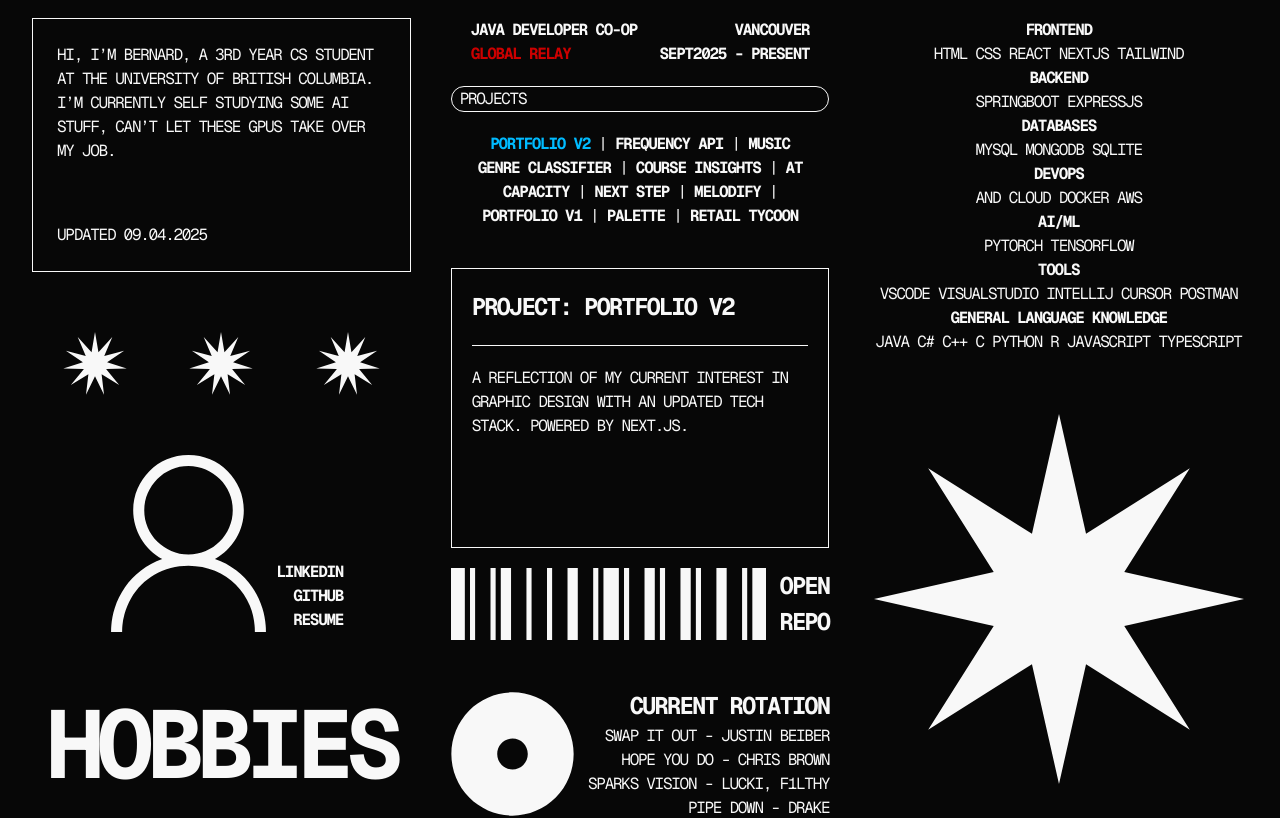
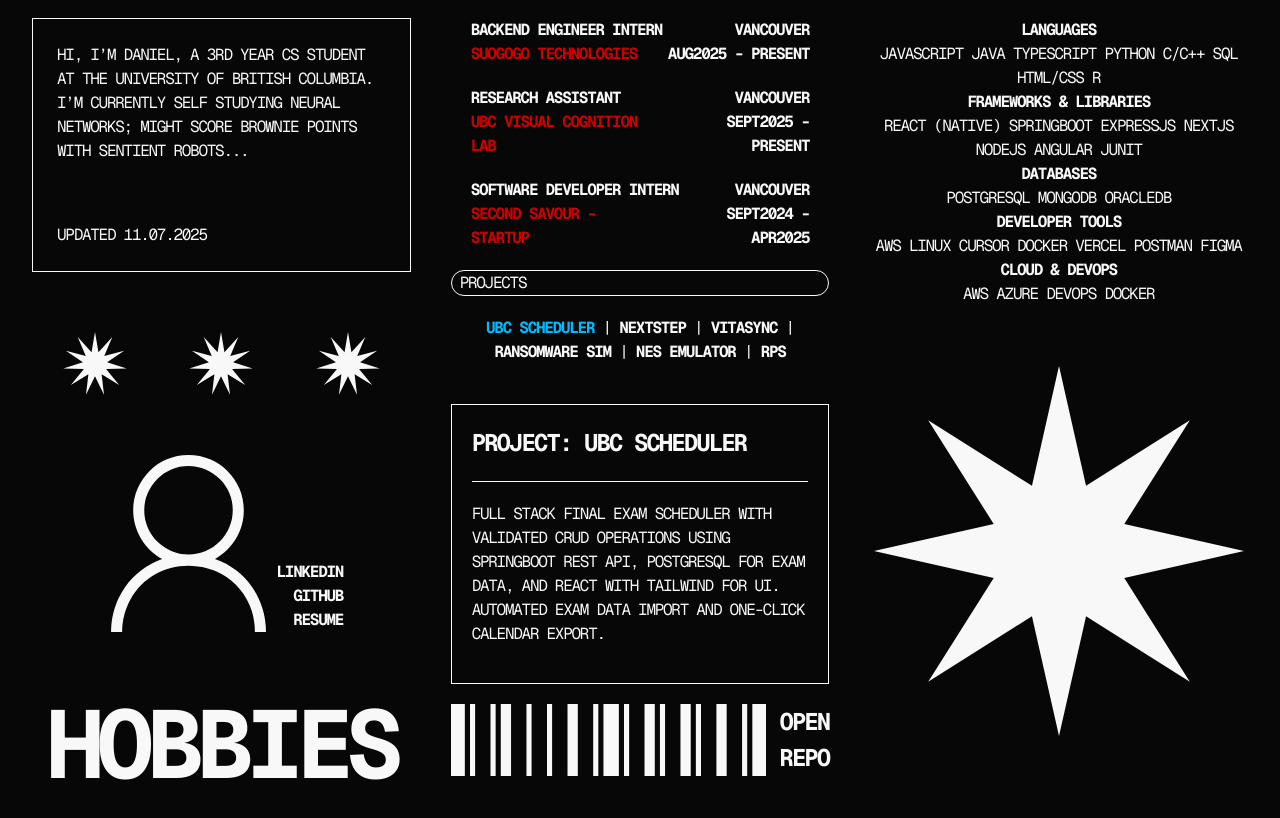
Before and after one commit to manggo-cd/dz.dev, a Next.js app in the folder pv3/: page / in a window 1280 px wide. Shown: the part 900-1718 px from the top of the page. Built offline with nearby package versions, Linux system fonts and the light colour scheme; a web font is replaced by a local one.

Commit message:
Major Changes

```diff
--- a/pv3/app/components/AboutSection.tsx
+++ b/pv3/app/components/AboutSection.tsx
@@ -8,11 +8,10 @@
       <SubjectHeader title="ABOUT ME" />
       <div className="textbox-container">
         <div>
-          HI, I’M BERNARD, A 3RD YEAR CS STUDENT AT THE UNIVERSITY OF BRITISH
-          COLUMBIA. I’M CURRENTLY SELF STUDYING SOME AI STUFF, CAN’T LET THESE
-          GPUS TAKE OVER MY JOB.
+          HI, I’M DANIEL, A 3RD YEAR CS STUDENT AT THE UNIVERSITY OF BRITISH
+          COLUMBIA. I’M CURRENTLY SELF STUDYING NEURAL NETWORKS; MIGHT SCORE BROWNIE POINTS WITH SENTIENT ROBOTS...
         </div>
-        <div className="mt-15">UPDATED 09.04.2025</div>
+        <div className="mt-15">UPDATED 11.07.2025</div>
       </div>
     </div>
   );
--- a/pv3/app/components/ContactSection.tsx
+++ b/pv3/app/components/ContactSection.tsx
@@ -12,14 +12,14 @@
 
       <div className="flex lg:flex-col flex-row gap-10 lg:gap-0 lg:justify-end justify-center">
         <a
-          href="https://www.linkedin.com/in/bernardliu217/"
+          href="https://www.linkedin.com/in/dzhou05/"
           target="_blank"
           className="social-link"
         >
           LINKEDIN
         </a>
         <a
-          href="https://github.com/bliu217"
+          href="https://github.com/manggo-cd"
           target="_blank"
           className="social-link"
         >
--- a/pv3/app/components/HobbySection.tsx
+++ b/pv3/app/components/HobbySection.tsx
@@ -5,8 +5,8 @@
     <div className="lg-my-0 my-10">
       <div className="heading-1 text-center ">HOBBIES</div>
       <p className="font-bold text-center">
-        GRAPHICDESIGN MUSICPRODUCTION OVERWATCH POKER EATINGCHIPS KAROAKE
-        BASKETBALL DOOMSCROLLING GYM
+        BASKETBALL CYBERPUNK POKER DIETDRINKS SNOWBOARDING
+        DOOMSCROLLING WEIGHTLIFTING
       </p>
     </div>
   );
--- a/pv3/app/components/MusicShowcase.tsx
+++ b/pv3/app/components/MusicShowcase.tsx
@@ -8,10 +8,10 @@
       </div>
       <div className="text-right flex-2 ">
         <span className="subheadings">CURRENT ROTATION</span> <br></br>
-        SWAP IT OUT - JUSTIN BEIBER <br></br>
-        HOPE YOU DO - CHRIS BROWN <br></br>
-        SPARKS VISION - LUCKI, F1LTHY <br></br>
-        PIPE DOWN - DRAKE
+        I. Pink Toes - Childish Gambino <br></br>
+        Relax and Run - Blood Orange <br></br>
+        Gravity - John Mayer <br></br>
+        East Liberty - PARTYNEXTDOOR
       </div>
     </div>
   );
--- a/pv3/app/components/SectionOne.tsx
+++ b/pv3/app/components/SectionOne.tsx
@@ -8,7 +8,7 @@
           {/* Background text - 3 columns */}
           <div className="background-text grid grid-cols-3 gap-8 lg:-mb-24 -mb-4 font-extrabold md:text-sm text-[0.875rem]">
             <div className="col-span-1 text-left flex flex-col justify-end">
-              FULLSTACK DEVELOPER
+              SOFTWARE DEVELOPER
             </div>
             <div className="col-span-1 flex flex-col justify-end">
               VANCOUVER BC
@@ -18,10 +18,10 @@
             </div>
           </div>
 
-          {/* Main text - BERNARD */}
+          {/* Main text - DANIEL */}
           <div className="star-text">
             <h1 className="title xl:text-[16rem] lg:text-[12rem] md:text-[8rem] sm:text-[6rem] text-[3.5rem]">
-              BERNARD
+              DANIEL
             </h1>
           </div>
         </div>
--- a/pv3/app/components/TechStack.tsx
+++ b/pv3/app/components/TechStack.tsx
@@ -6,17 +6,13 @@
     <div>
       <SubjectHeader title="TECH STACK" />
       <p className="text-center my-5">
-        <b>FRONTEND</b> <br></br>HTML CSS REACT NEXTJS TAILWIND<br></br>{" "}
-        <b>BACKEND</b> <br></br>
-        SPRINGBOOT EXPRESSJS<br></br> <b>DATABASES</b>
-        <br></br> MYSQL MONGODB SQLITE <br></br>
-        <b>DEVOPS</b> <br></br>AND CLOUD DOCKER AWS<br></br> <b>AI/ML</b>
-        <br></br> PYTORCH TENSORFLOW <br></br>
-        <b>TOOLS</b>
-        <br></br> VSCODE VISUALSTUDIO INTELLIJ CURSOR POSTMAN<br></br>{" "}
-        <b>GENERAL LANGUAGE KNOWLEDGE</b>
-        <br></br>
-        JAVA C# C++ C PYTHON R JAVASCRIPT TYPESCRIPT
+        <b>LANGUAGES</b> <br></br>JAVASCRIPT JAVA TYPESCRIPT PYTHON C/C++ SQL HTML/CSS R<br></br>{" "}
+        <b>FRAMEWORKS & LIBRARIES</b> <br></br>
+        REACT (NATIVE) SPRINGBOOT EXPRESSJS NEXTJS NODEJS ANGULAR JUNIT<br></br> <b>DATABASES</b>
+        <br></br> POSTGRESQL MONGODB ORACLEDB <br></br>
+        <b>DEVELOPER TOOLS</b> <br></br>AWS LINUX CURSOR DOCKER VERCEL POSTMAN FIGMA<br></br>
+        <b>CLOUD & DEVOPS</b>
+        <br></br> AWS AZURE DEVOPS DOCKER <br></br>
       </p>
     </div>
   );
--- a/pv3/app/data/Experiences.tsx
+++ b/pv3/app/data/Experiences.tsx
@@ -1,9 +1,23 @@
 export const experiences = [
   {
-    title: "java developer co-op",
+    title: "backend engineer intern",
     location: "vancouver",
-    company: "global relay",
+    company: "suogogo technologies",
+    start: "aug2025",
+    end: "present",
+  },
+  {
+    title: "research assistant",
+    location: "vancouver",
+    company: "ubc visual cognition lab",
     start: "sept2025",
     end: "present",
   },
+  {
+    title: "software developer intern",
+    location: "vancouver",
+    company: "second savour - startup",
+    start: "sept2024",
+    end: "apr2025",
+  },
 ];
--- a/pv3/app/data/Projects.tsx
+++ b/pv3/app/data/Projects.tsx
@@ -1,79 +1,92 @@
 export const projects = [
   {
-    name: "Portfolio v2",
+    name: "UBC Scheduler",
     description:
-      "A reflection of my current INTEREST IN GRAPHIC DESIGN with an updated tech stack. Powered by Next.js.",
-    link: "https://github.com/bliu217/portfoliov3",
+      "Full stack final exam scheduler with validated CRUD operations using Springboot REST API, PostgreSQL for exam data, and React with Tailwind for UI. Automated exam data import and one-click calendar export.",
+    link: "https://github.com/manggo-cd/UBC-Exam-Scheduler",
     year: "2025",
   },
   {
-    name: "Frequency API",
-    description: `API for social media platform to  connect users with new and fresh music from the communities they love. Built with Spring Boot. `,
-    link: "https://github.com/bliu217/frequencyAPI",
+    name: "NextStep",
+    description: `Natural-language query map application for web and mobile devices using OpenStreetMap, Expo SDK, AppleSDK, and Google Maps API. Integrated Expo Location API with real-time GPS tracking and route optimization via Google Gemini.`,
+    link: "https://github.com/manggo-cd/nextstep",
     year: "2025",
   },
   {
-    name: "Music Genre Classifier",
-    description: `Trained an LLM to classify audio files into genres by
-converting them into audio spectrograms, then using a
-CNN algorithm to distinguish them. Currently at 60% accuracy. Made with PyTorch `,
-    link: "https://github.com/bliu217/song-genre-classification",
+    name: "Vitasync",
+    description: `Interactive desktop application for workout, macro-nutrient, and recipe logging using Java Swing with object-oriented design patterns and JSON data persistence. Comprehensive unit and integration tests with JUnit, achieving over 95% code coverage.`,
+    link: "https://github.com/manggo-cd/VitasyncHealthApp",
+    year: "2024",
+  },
+  {
+    name: "Ransomware Sim",
+    description: `A Python-based ransomware simulation tool that demonstrates file encryption and decryption using AES encryption, SHA-256 file integrity checks, and a custom Tkinter GUI styled with the Forest Light theme. This project is for educational and demonstration purposes only.`,
+    link: "https://github.com/manggo-cd/RansomwareSim",
+    year: "2024",
+  },
+  {
+    name: "NES Emulator",
+    description: `Nintendo Entertainment System emulator written in C++ and integrated with Unreal Engine. Features CPU emulation, memory mapping, ROM loading, and modular architecture with CMake build system and test suites.`,
+    link: "https://github.com/manggo-cd/NES-Emulator",
     year: "2025",
   },
   {
-    name: "Course Insights",
-    description: `A tool to help students decide on which course to pick next by giving them visual representations on historical statistics of each course at UBC.
-    Built for CPSC 310 with express.js, shadcn, nextjs.`,
-    link: "https://github.com/bliu217/CourseInsights",
-    year: "2025",
-  },
-  {
-    name: "At Capacity",
-    description: `A B2B SaaS proposed to local gyms and sports facilities to help their staff and
-customers overview facility capacity, court bookings, classes, and more. Our
-submission to UBC BizTech’s ProductX hackathon. The following link is to the company portal, which I was responsible for.`,
-    link: "https://active-capacity.vercel.app/",
-    year: "2025",
-  },
-  {
-    name: "Next Step",
-    description: `A job tracking dashboard that features
-a Behavioural Interview Prep function powered
-by Gemini AI. This was done for the Google Student
-Developer Club hackathon. I handled the API calls between
-our frontend, Gumloop, and the various Google Workspace APIs.`,
-    link: "na",
-    year: "2025",
-  },
-  {
-    name: "Melodify",
-    description: `A modern day learning resource for aspiring
-music theory students. Built on React for
-HelloHacks 2024`,
-    link: "na",
+    name: "RPS",
+    description: `Rock Paper Scissors game implemented in MIPS Assembly with an AI bot opponent. Demonstrates low-level programming concepts including register management, memory operations, and system calls.`,
+    link: "https://github.com/manggo-cd/rpsAssemby",
     year: "2024",
   },
-  {
-    name: "Portfolio v1",
-    description: `Basic website that I made with pure
-HTML, CSS, and JavaScript. Also
-had an art section! `,
-    link: "https://github.com/bliu217/bliu217.github.io",
-    year: "2024",
-  },
-  {
-    name: "Palette",
-    description: `Chrome extension to make creating
-and persisting color palettes easier for
-designers.`,
-    link: "https://github.com/bliu217/palette",
-    year: "2024",
-  },
-  {
-    name: "Retail Tycoon",
-    description: `Java simulation game to emulate the
-struggles of working at a retail job.`,
-    link: "https://github.com/bliu217/Retail-Tycoon",
-    year: "2024",
-  },
+  // {
+  //   name: "Portfolio v2",
+  //   description:
+  //     "A reflection of my current interest in graphic design with an updated tech stack. Powered by Next.js and Tailwind CSS.",
+  //   link: "https://github.com/manggo-cd/dz.dev",
+  //   year: "2025",
+  // },
+  // {
+  //   name: "Course Insights",
+  //   description: `A tool to help students decide on which course to pick next by giving them visual representations on historical statistics of each course at UBC.
+  //   Built for CPSC 310 with Express.js, shadcn, and Next.js.`,
+  //   link: "https://github.com/manggo-cd/CourseInsights",
+  //   year: "2025",
+  // },
+  // {
+  //   name: "At Capacity",
+  //   description: `A B2B SaaS proposed to local gyms and sports facilities to help their staff and
+  // customers overview facility capacity, court bookings, classes, and more. Our
+  // submission to UBC BizTech's ProductX hackathon. The following link is to the company portal, which I was responsible for.`,
+  //   link: "https://active-capacity.vercel.app/",
+  //   year: "2025",
+  // },
+  // {
+  //   name: "Melodify",
+  //   description: `A modern day learning resource for aspiring
+  // music theory students. Built on React for
+  // HelloHacks 2024`,
+  //   link: "na",
+  //   year: "2024",
+  // },
+  // {
+  //   name: "Portfolio v1",
+  //   description: `Basic website that I made with pure
+  // HTML, CSS, and JavaScript. Also
+  // had an art section! `,
+  //   link: "https://github.com/manggo-cd/bliu217.github.io",
+  //   year: "2024",
+  // },
+  // {
+  //   name: "Palette",
+  //   description: `Chrome extension to make creating
+  // and persisting color palettes easier for
+  // designers.`,
+  //   link: "https://github.com/manggo-cd/palette",
+  //   year: "2024",
+  // },
+  // {
+  //   name: "Retail Tycoon",
+  //   description: `Java simulation game to emulate the
+  // struggles of working at a retail job.`,
+  //   link: "https://github.com/manggo-cd/Retail-Tycoon",
+  //   year: "2024",
+  // },
 ];
--- a/pv3/app/layout.tsx
+++ b/pv3/app/layout.tsx
@@ -20,7 +20,7 @@
 });
 
 export const metadata: Metadata = {
-  title: "Bernard's Portfolio",
+  title: "Daniel's Portfolio",
   description: "v2 2025",
 };
 
```
